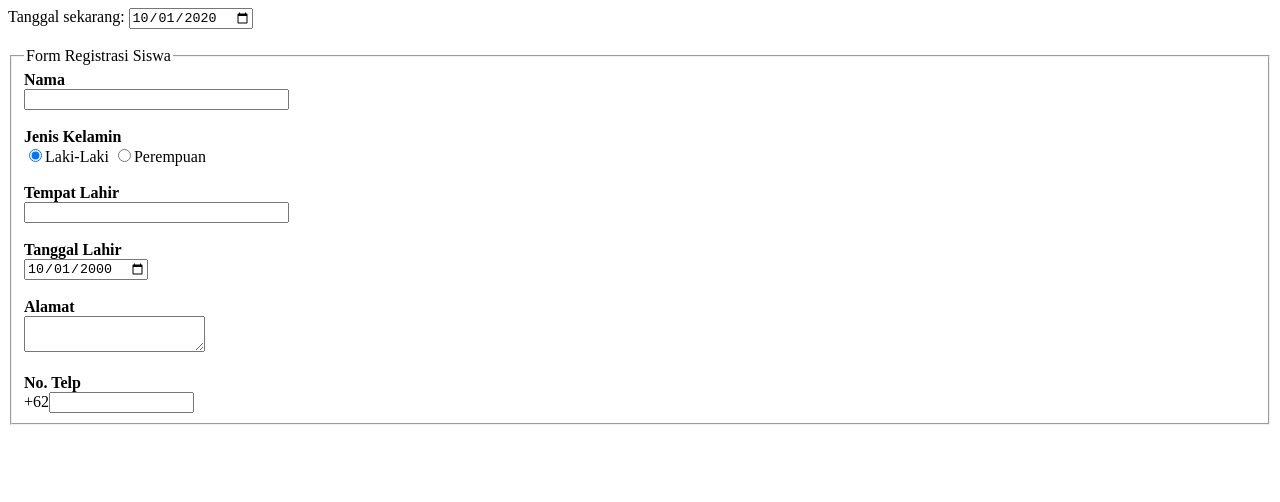
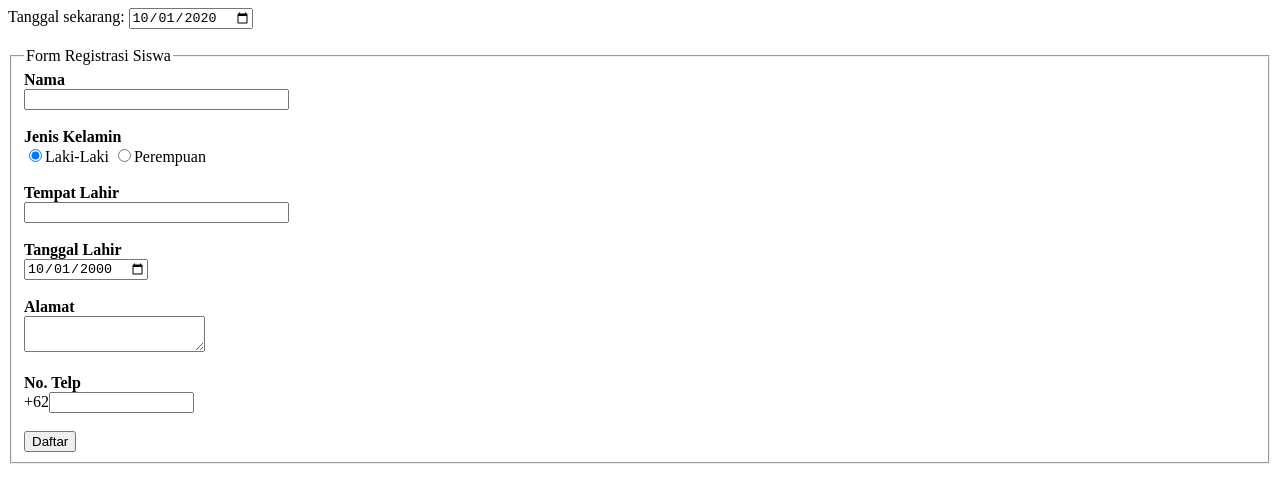
Before and after one commit to nasridho/webpro19, a plain HTML site: page form.html in a window 1280 px wide. Drawn offline with Linux system fonts and the light colour scheme.

Commit message:
update button

```diff
--- a/form.html
+++ b/form.html
@@ -46,6 +46,10 @@
 				<label><b>No. Telp</b></label><br/>
 				+62<input type="text" name="telp" value=" " size="15"/>
 
+				<br/><br/>
+
+				<input type="submit" value="Daftar">
+
 		</fieldset>
 
 
```
